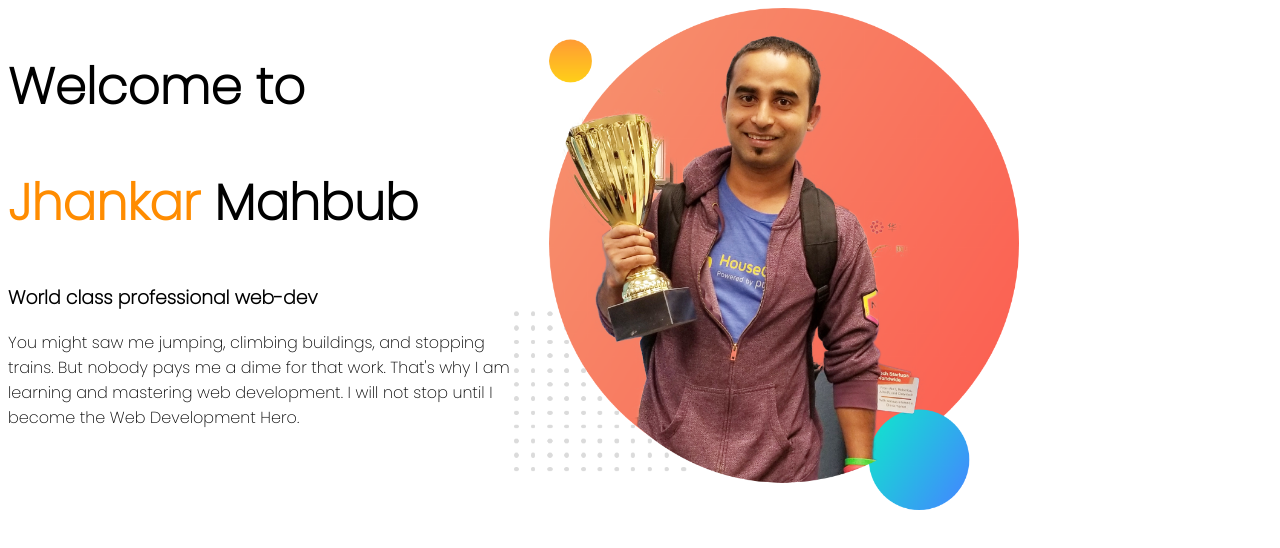
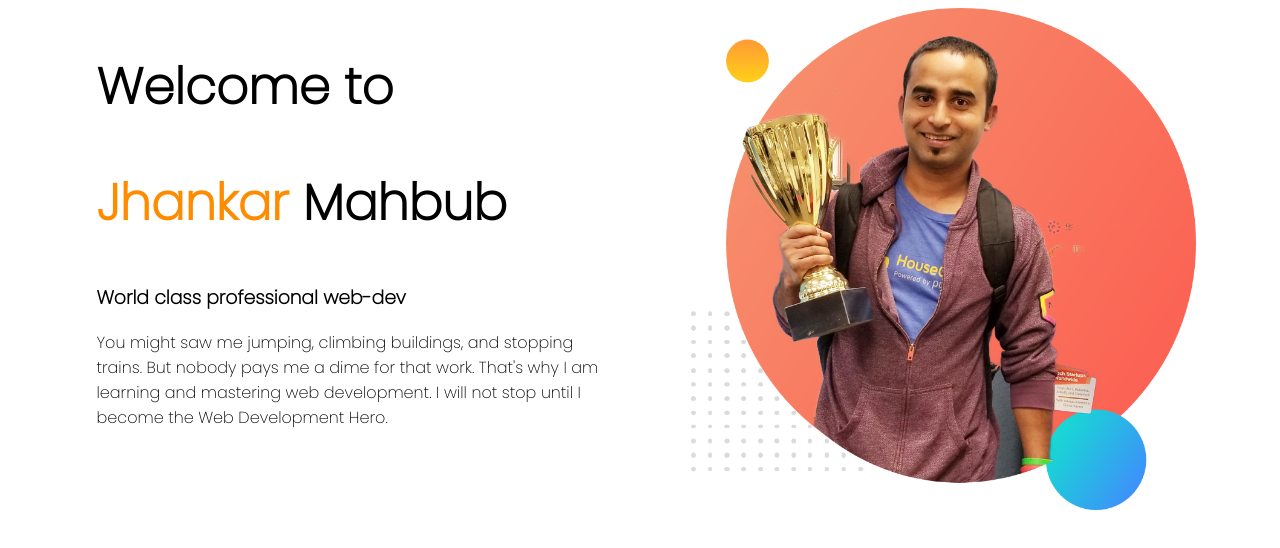
Before and after one commit to Saiful-hero/web-portfolio, a plain HTML site: page index.html in a window 1280 px wide. Drawn offline with Linux system fonts and the light colour scheme.

Commit message:
top section adding

```diff
--- a/style.css
+++ b/style.css
@@ -11,8 +11,8 @@ h1{
 .half-width{
     width: 40%;
     float: left;
-    margin left: 5%;
-    padding left: 2%;
+    margin-left: 5%;
+    padding-left: 2%;
 }
 .half-width img{
     width: 100%;
```
